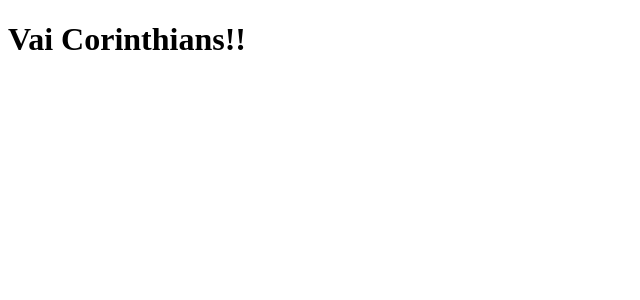
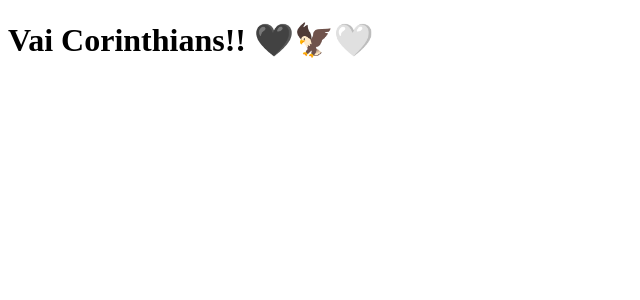
Before and after one commit to marcel1712/clone-tabNews, a Next.js app: page / in a window 1280 px wide. Shown: the top 300 px of the page, without its empty margins (0-640 px from the left). Built offline with nearby package versions, Linux system fonts and the light colour scheme.

Commit message:
Modifica a frase da pagina principal

```diff
--- a/pages/index.js
+++ b/pages/index.js
@@ -1,5 +1,5 @@
 function Home (){
-    return <h1>Vai Corinthians!!</h1>
+    return <h1>Vai Corinthians!! 🖤🦅🤍</h1>
 }
 
 export default Home
```
